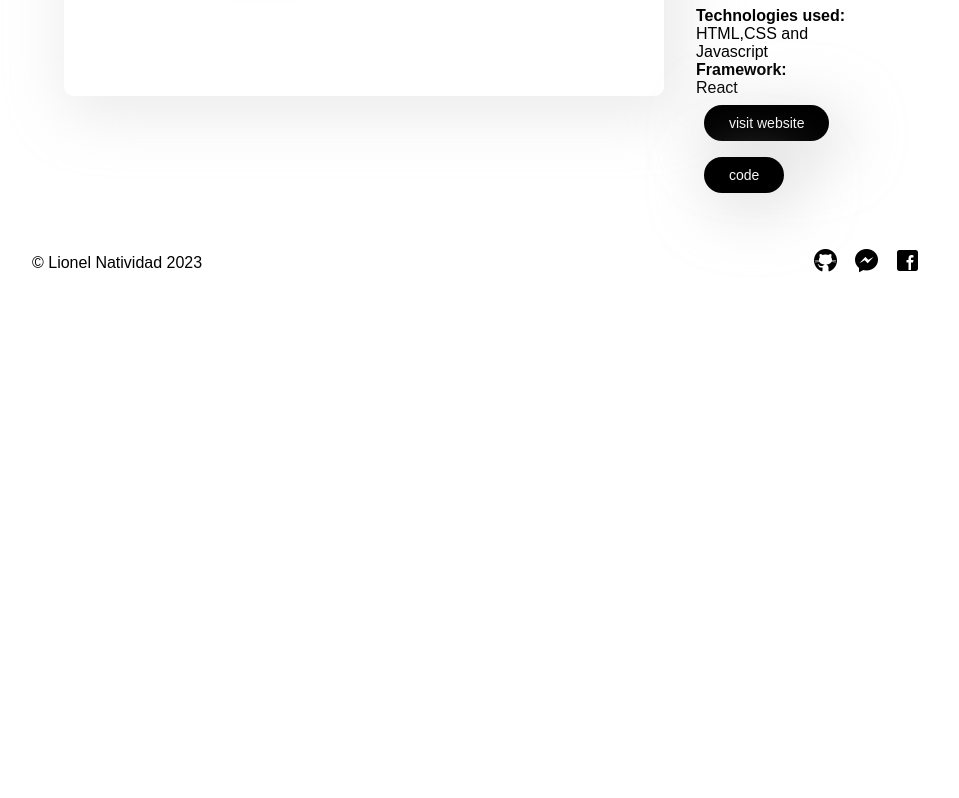
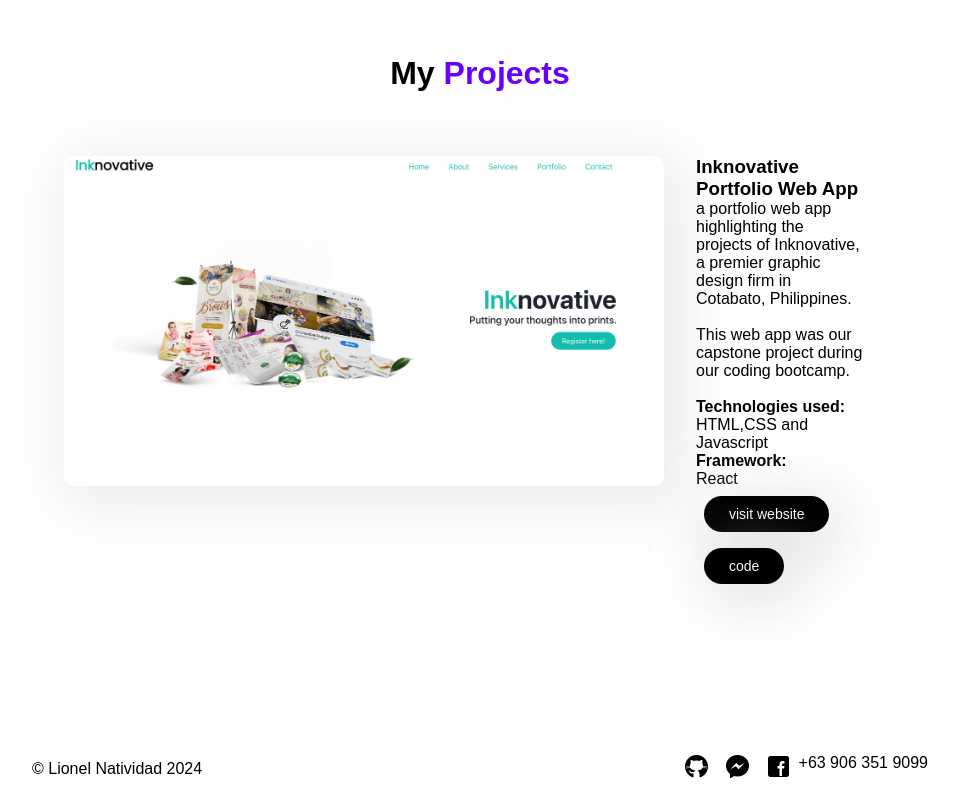
Before and after one commit to lionelkvn/lionelkvn.github.io, a React (Create React App) app: page / in a window 1280 px wide. Shown: the part 1661-2459 px from the top of the page, without its empty margins (160-1119 px from the left). Before the commit the page ends 1953 px from the top, so only its background shows below. Built offline with nearby package versions, Linux system fonts and the light colour scheme.

Commit message:
edited my about and footer

```diff
--- a/src/components/About/About.css
+++ b/src/components/About/About.css
@@ -3,9 +3,10 @@
     flex-direction:row;
     align-items:start;
     justify-content: center;
-    height:auto;
+    height:100vh;
     width: 100%;
     padding-top: 6rem;
+
 }
 /* .about-container h3,h1 {
   color: white;
--- a/src/components/Footer/Footer.js
+++ b/src/components/Footer/Footer.js
@@ -5,11 +5,12 @@
   return (
     <div className='footer-wrapper'>
         <div className="footer-container">
-        <p>© Lionel Natividad 2023 </p>
+        <p>© Lionel Natividad 2024 </p>
             <div className="socials">
                 <a href="https://github.com/lionelkvn"><img className="socials-icon"src="./images/github.png" alt="github-logo" /></a>
                 <a href="https://www.messenger.com/t/100000136477401/"><img className='socials-icon' src="./images/messenger.png" alt="x-logo" /></a>
                 <a href="https://www.facebook.com/lionel.natividad/"><img src="./images/facebook.png" className='socials-icon' alt="" /></a>
+                <p>+63 906 351 9099</p>
             </div>
         </div>
 
--- a/src/components/Projects/Projects.css
+++ b/src/components/Projects/Projects.css
@@ -3,7 +3,7 @@
     flex-direction: column;
     justify-content: center;
     width: 100%;
-    height: auto;
+    height: 100vh;
 }
 .projects-header{
     justify-content: space-between;
```
Also changed, not shown: 1 other file (tests, documents, lock files or other folders).
